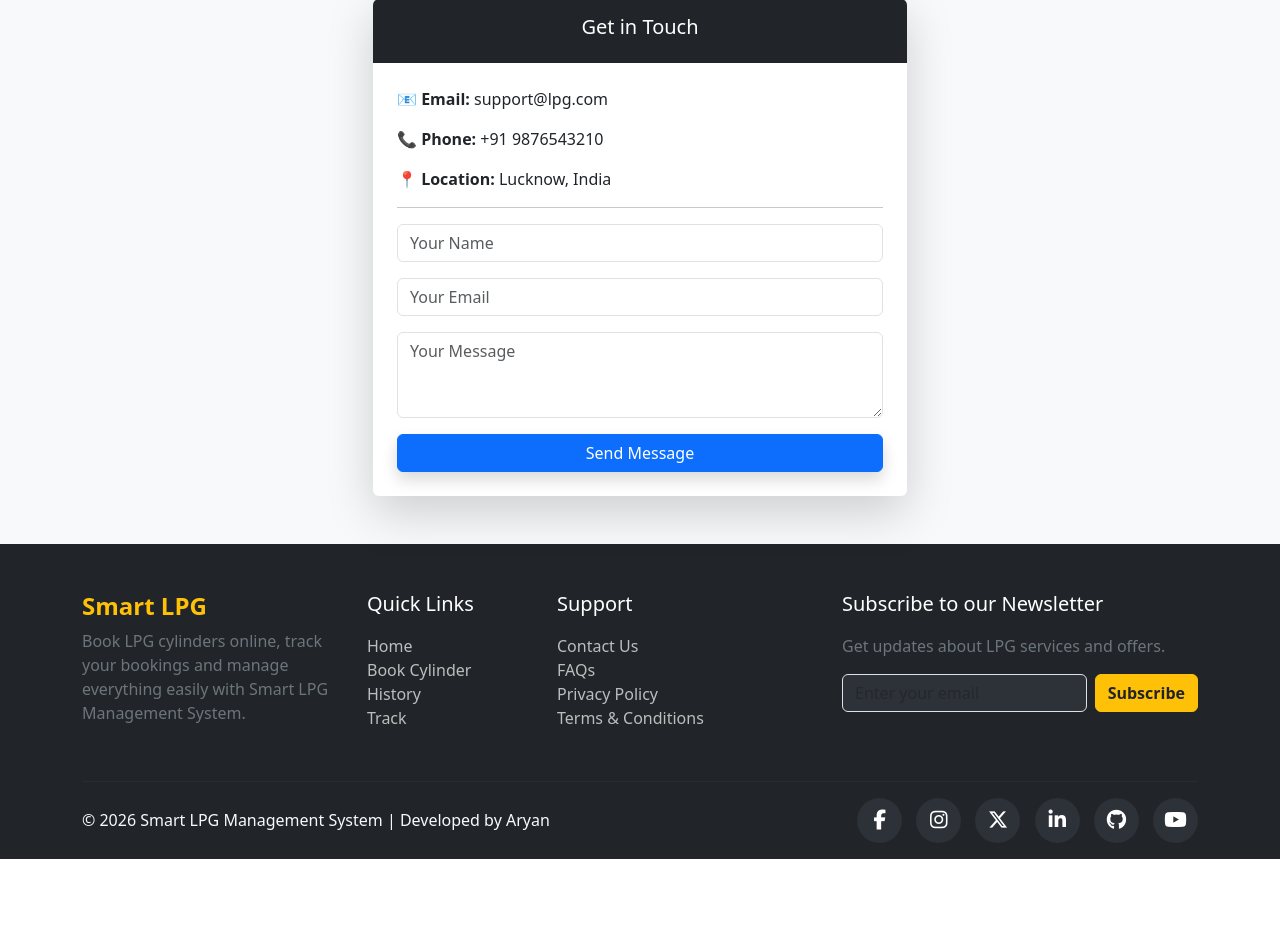
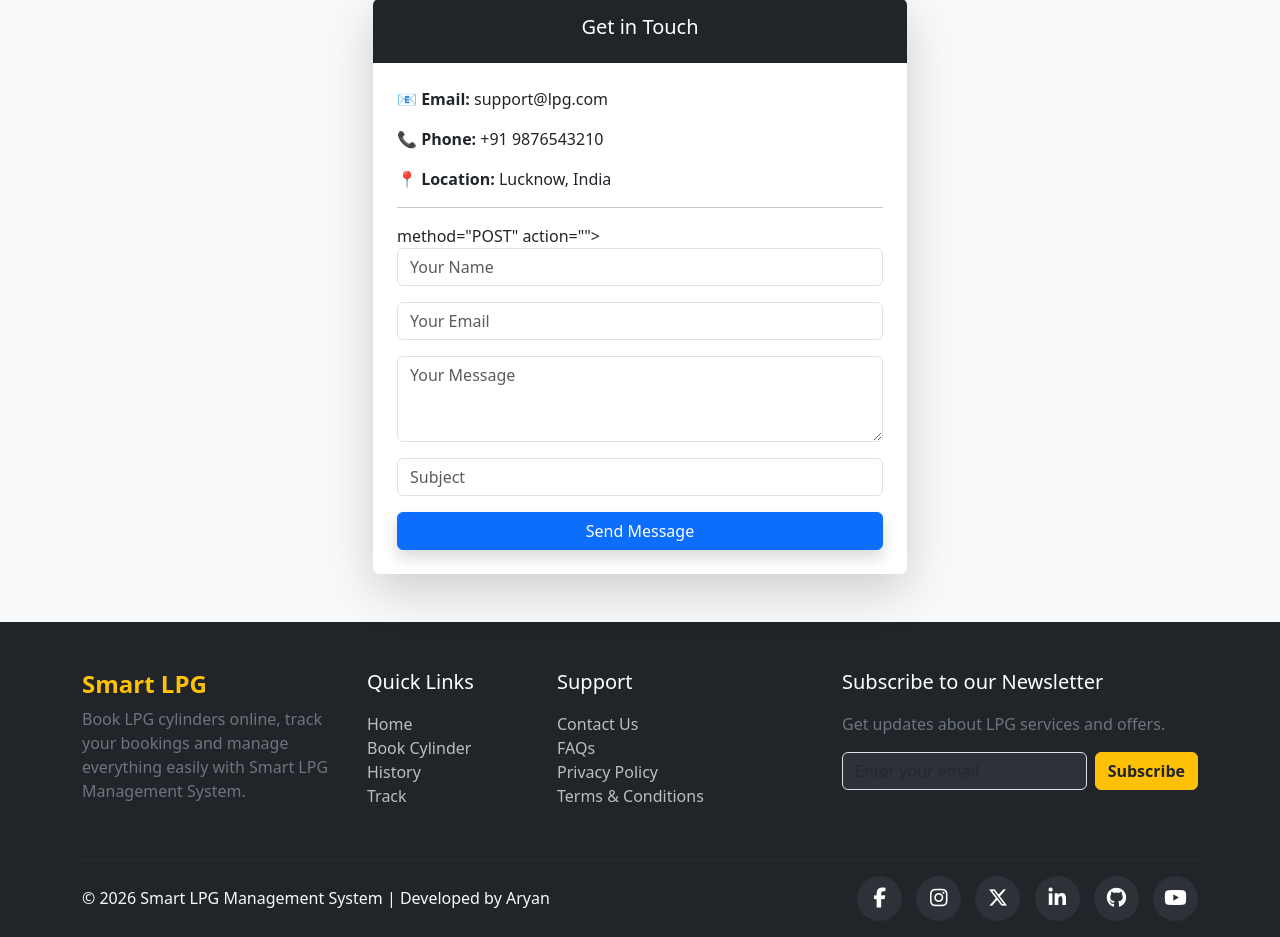
Before and after one commit to aryank77/smart-lpg-management-system, a Django app: page /contact/ in a window 1280 px wide. Shown: the part 282-1219 px from the top of the page. Before the commit the page ends 1141 px from the top, so only its background shows below. Run offline with Django 5.2, Linux system fonts and the light colour scheme.

Commit message:
Fixed contact form submission

```diff
--- a/lpg_app/templates/lpg_app/contact.html
+++ b/lpg_app/templates/lpg_app/contact.html
@@ -29,9 +29,12 @@
 
                     <!-- Form -->
                     <form>
-                        <input type="text" class="form-control mb-3" placeholder="Your Name">
-                        <input type="email" class="form-control mb-3" placeholder="Your Email">
-                        <textarea class="form-control mb-3" rows="3" placeholder="Your Message"></textarea>
+                        method="POST" action="">
+                        {% csrf_token %}
+                        <input type="text" class="form-control mb-3" placeholder="Your Name" name="name">
+                        <input type="email" class="form-control mb-3" placeholder="Your Email" name="email">
+                        <textarea class="form-control mb-3" rows="3" placeholder="Your Message" name="message"></textarea>
+                        <input type="text" class="form-control mb-3" placeholder="Subject" name="subject">
 
                         <button class="btn btn-primary w-100 shadow">
                             Send Message
```
